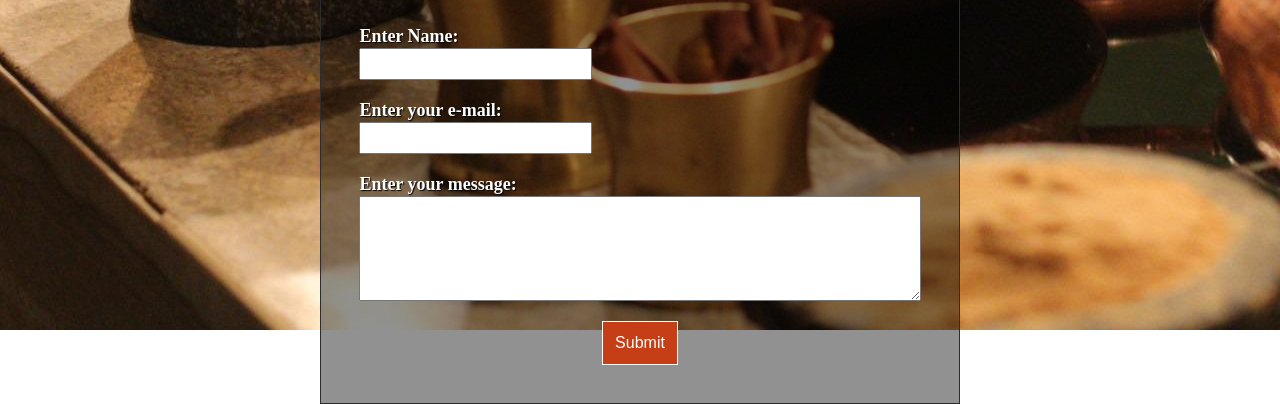
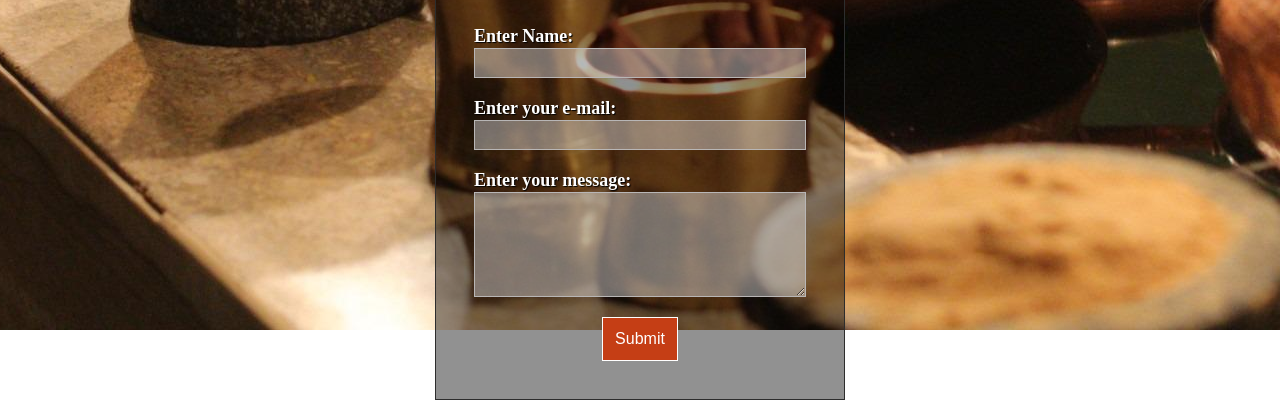
Before and after one commit to iamashay/Restaurant-Page, a website built with webpack: page dist/index.html in a window 1280 px wide. Shown: the part 710-1114 px from the top of the page. Built offline with nearby package versions, Linux system fonts and the light colour scheme.

Commit message:
design the contact form

```diff
--- a/src/css/style.css
+++ b/src/css/style.css
@@ -181,7 +181,6 @@ button:hover {
     flex-direction: column;
     padding: min(3vw, 67px);
     gap: 20px;
-    min-width: 50%;
     margin-top: max(5vh, 50px);
 }
 
@@ -202,13 +201,39 @@ button:hover {
 .input-container input {
     font-size: 17px;
     padding: 4px;
-    align-self: flex-start;
+    background: #eeeeee6b;
+    border: 1px solid #b8b6b6;
+    transition-duration: 400ms;
+    outline: 0;
+
 }
+
+.input-container input:hover, .input-container input:focus {
+    background: #ffffff78;
+    border: 1px solid #eee;
+}
+
 
 .input-container textarea {
     font-size: 17px;
     padding: 4px;
+    background: #eeeeee6b;
+    border: 1px solid #b8b6b6;
+    transition-duration: 400ms;
+    outline: 0;
+
 }
+
+.input-container textarea:hover, .input-container textarea:active {
+    background: #ffffff78;
+    border: 1px solid #eee;
+}
+
+
+.input-container input:focus {
+    border: 1px solid #eee;
+}
+
 
 .button-container {
     display: flex;
```
